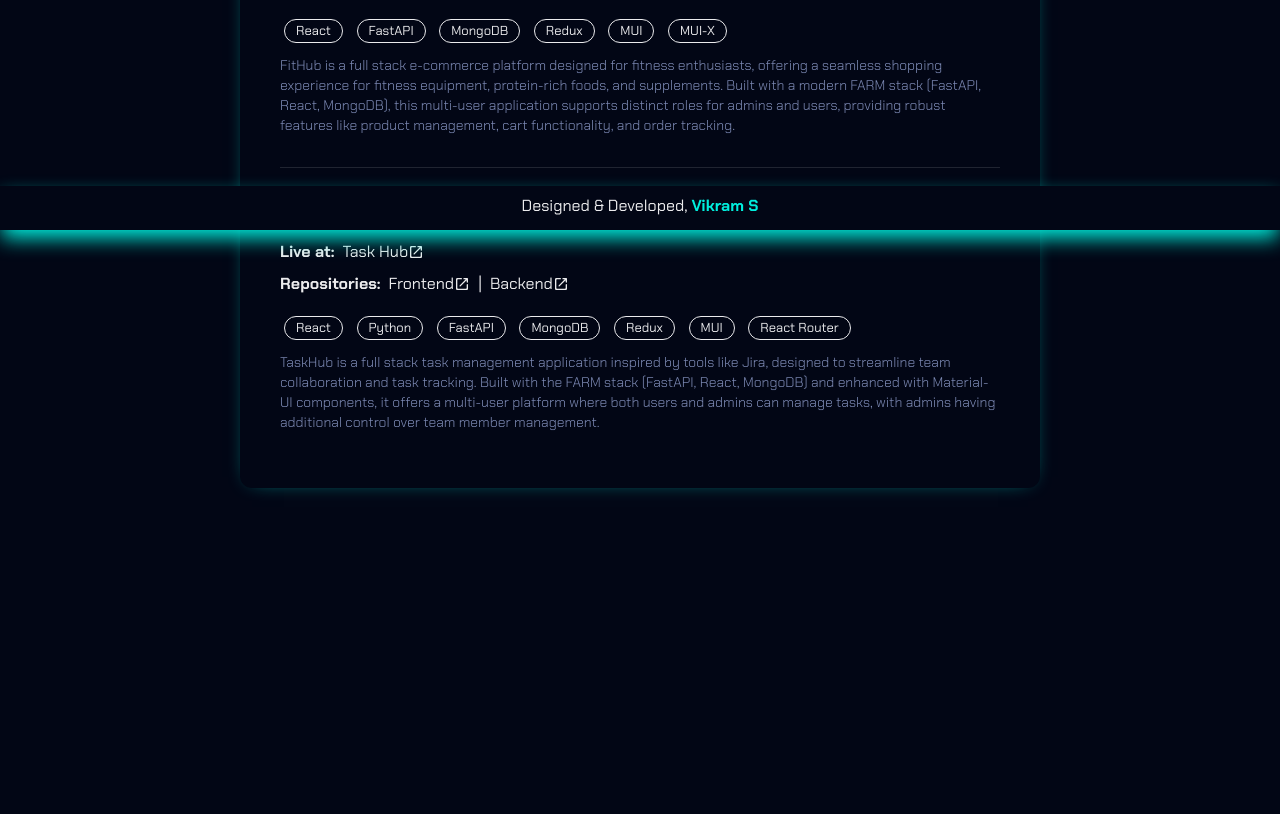
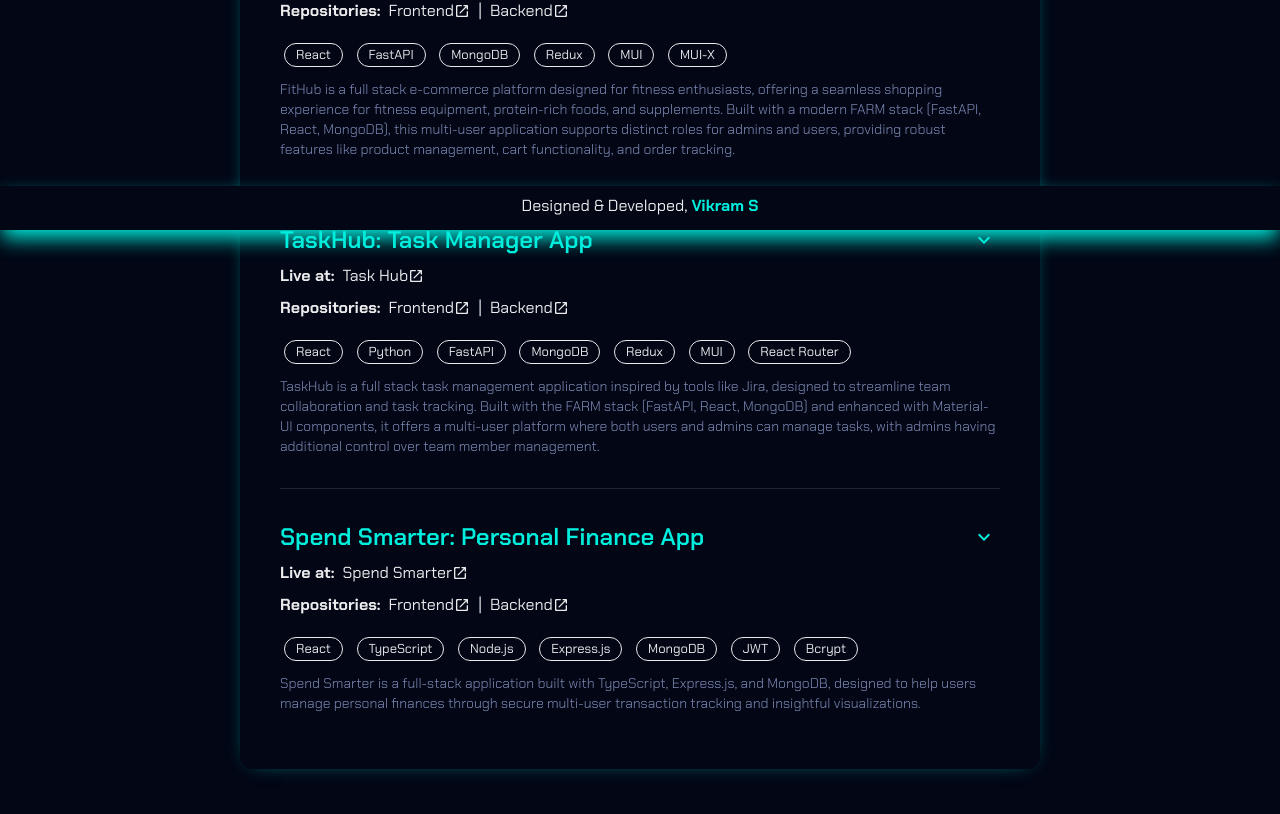
Before and after one commit to vikram1155/vikram-portfolio, a React (Vite) app: page /projects in a window 1280 px wide. Shown: the part 570-1384 px from the top of the page. Before the commit the page ends 1162 px from the top, so only its background shows below. Built offline with nearby package versions, Linux system fonts and the light colour scheme; a web font is replaced by a local one.

Commit message:
Updated with new project

```diff
--- a/src/components/Header.jsx
+++ b/src/components/Header.jsx
@@ -18,7 +18,7 @@
 import { Link, useLocation, useNavigate } from "react-router";
 import DarkModeOutlinedIcon from "@mui/icons-material/DarkModeOutlined";
 import LightModeOutlinedIcon from "@mui/icons-material/LightModeOutlined";
-import VikramS from "../assets/VikramS.pdf";
+import VikramS from "../assets/Vikram S.pdf";
 
 const listItems = [
   { title: "Home", to: "/" },
--- a/src/pages/Projects.jsx
+++ b/src/pages/Projects.jsx
@@ -13,7 +13,7 @@
 
 const projectData = [
   {
-    name: "FitHub [E-Commerce Platform]",
+    name: "FitHub | E-Commerce",
     description:
       "A full stack e-commerce platform for fitness enthusiasts, offering a seamless shopping experience with fitness equipment, protein-rich foods, and supplements.",
     features: [
@@ -26,7 +26,7 @@
     githubRepoUrl: "https://github.com/vikram1155/ecommerce-app",
   },
   {
-    name: "TaskHub",
+    name: "TaskHub | Task Manager",
     description:
       "A full stack task management application inspired by Jira, designed to enhance team collaboration and task tracking with a multi-user platform.",
     features: [
@@ -46,6 +46,20 @@
     ],
     liveSite: "https://taskhub-app.netlify.app/",
     githubRepoUrl: "https://github.com/vikram1155/task-manager",
+  },
+  {
+    name: "Spend Smarter | Finance",
+    description:
+      "A full-stack expense tracking app for managing personal finances, offering multi-user transaction tracking with insightful visualizations.",
+    features: [
+      "Secure multi-user authentication with JWT and bcrypt-hashed passwords.",
+      "CRUD operations for user profiles and credit/debit transactions with categorization.",
+      "Interactive graphs and tables for transaction analysis and spending insights.",
+      "Responsive UI for seamless expense tracking across devices.",
+    ],
+    techUsed: ["TypeScript", "Express.js", "MongoDB", "React", "JWT", "Bcrypt"],
+    liveSite: "https://spend-smarter.netlify.app",
+    githubRepoUrl: "https://github.com/vikram1155/Expense-Tracker",
   },
 ];
 
--- a/src/pages/SkillsSection.jsx
+++ b/src/pages/SkillsSection.jsx
@@ -12,6 +12,7 @@
   DiFirebase,
   DiDocker,
   DiGit,
+  DiNodejsSmall,
 } from "react-icons/di";
 import {
   SiMui,
@@ -19,6 +20,7 @@
   SiTypescript,
   SiFigma,
   SiRedux,
+  SiExpress,
 } from "react-icons/si";
 import { useAppTheme } from "../context/ThemeContext";
 import ComponentLayout from "../components/ComponentLayout";
@@ -38,6 +40,8 @@
     { name: "MongoDB", icon: <DiMongodb /> },
     { name: "Firebase", icon: <DiFirebase /> },
     { name: "Next.js", icon: <SiNextdotjs /> },
+    { name: "Node", icon: <DiNodejsSmall /> },
+    { name: "Express.js", icon: <SiExpress /> },
     { name: "TypeScript", icon: <SiTypescript /> },
     { name: "Docker", icon: <DiDocker /> },
     { name: "Figma", icon: <SiFigma /> },
--- a/src/screens/Projects.jsx
+++ b/src/screens/Projects.jsx
@@ -95,6 +95,7 @@
 
   const fitHubCollapseRef = useRef(null);
   const taskHubCollapseRef = useRef(null);
+  const expenseTrackerCollapseRef = useRef(null);
 
   const handleToggle = (index) => {
     setExpanded((prev) => ({
@@ -115,6 +116,15 @@
   useEffect(() => {
     if (expanded[1] && taskHubCollapseRef.current) {
       taskHubCollapseRef.current.scrollIntoView({
+        behavior: "smooth",
+        block: "start",
+      });
+    }
+  }, [expanded]);
+
+  useEffect(() => {
+    if (expanded[2] && expenseTrackerCollapseRef.current) {
+      expenseTrackerCollapseRef.current.scrollIntoView({
         behavior: "smooth",
         block: "start",
       });
@@ -150,7 +160,8 @@
           applications from scratch, highlighting my skills in front-end,
           backend, and database integration. I created these projects to
           demonstrate my eligibility as a versatile full stack developer using
-          the FARM stack (React, FastAPI, MongoDB) alongside Redux, TypeScript,
+          FARM stack (React, FastAPI, MongoDB) and MERN stack(MongoDB,
+          Express.js, React and Node.js) alongside Redux, TypeScript,
           JavaScript, Material-UI, and related technologies.
           <br />
           <br />
@@ -489,6 +500,151 @@
           </Box>
         </Collapse>
       </Box>
+
+      <Divider sx={{ my: 4 }} className="fade-in-text delay-4" />
+
+      {/* Expense Tracker */}
+      <Box className="fade-in-text delay-5">
+        <Box
+          sx={{
+            display: "flex",
+            alignItems: "center",
+            width: "100%",
+            justifyContent: "space-between",
+            mb: 1,
+          }}
+        >
+          <CustomTypography type="heading5h">
+            Spend Smarter: Personal Finance App
+          </CustomTypography>
+          <IconButton
+            onClick={() => handleToggle(2)}
+            sx={{
+              color: theme.palette.text.highlight,
+              p: 0.5,
+            }}
+          >
+            {expanded[2] ? <ExpandLessIcon /> : <ExpandMoreIcon />}
+          </IconButton>
+        </Box>
+        <ProjectLinks
+          label="Spend Smarter"
+          liveUrl="https://spend-smarter.netlify.app"
+          repoFrontend="https://github.com/vikram1155/expense-tracker"
+          repoBackend="https://github.com/vikram1155/expense-tracker-be"
+          techStack={[
+            "React",
+            "TypeScript",
+            "Node.js",
+            "Express.js",
+            "MongoDB",
+            "JWT",
+            "Bcrypt",
+          ]}
+          theme={theme}
+        />
+
+        <CustomTypography type="subText" sx={{ mb: 2 }}>
+          Spend Smarter is a full-stack application built with TypeScript,
+          Express.js, and MongoDB, designed to help users manage personal
+          finances through secure multi-user transaction tracking and insightful
+          visualizations.
+        </CustomTypography>
+
+        <Collapse in={expanded[2]} timeout="auto" unmountOnExit>
+          <Box ref={expenseTrackerCollapseRef} sx={{ pt: 1 }}>
+            {/* Detailed Description */}
+            <CustomTypography type="heading6h" sx={{ mb: "15px" }}>
+              Detailed Description
+            </CustomTypography>
+            <Box sx={{ mb: "20px", ml: { xs: "5px", sm: "20px" } }}>
+              <CustomTypography
+                type="body"
+                component="ul"
+                sx={{ paddingLeft: { xs: "5px", sm: "20px" } }}
+              >
+                <li>
+                  <CustomTypography type="listItem">
+                    <strong>Multi-User Authentication:</strong> Secure login
+                    system with JWT and bcrypt-hashed passwords for distinct
+                    user access.
+                  </CustomTypography>
+                </li>
+                <li>
+                  <CustomTypography type="listItem">
+                    <strong>Transaction Management:</strong> Users can create,
+                    update, and delete credit/debit transactions with fields for
+                    amount, category, date, and payment method (e.g., UPI,
+                    card).
+                  </CustomTypography>
+                </li>
+                <li>
+                  <CustomTypography type="listItem">
+                    <strong>Visualizations:</strong> Interactive graphs and
+                    tables display transaction trends and spending insights for
+                    informed financial decisions.
+                  </CustomTypography>
+                </li>
+                <li>
+                  <CustomTypography type="listItem">
+                    <strong>User Profile Management:</strong> Users can edit
+                    profiles (name, phone, DOB) and change passwords securely.
+                  </CustomTypography>
+                </li>
+                <li>
+                  <CustomTypography type="listItem">
+                    <strong>Responsive Design:</strong> Built with TypeScript
+                    and Material-UI for a seamless, mobile-friendly interface.
+                  </CustomTypography>
+                </li>
+              </CustomTypography>
+            </Box>
+
+            {/* Tech Stack Used */}
+            <CustomTypography type="heading6h" sx={{ mb: "15px" }}>
+              Tech Stack Used
+            </CustomTypography>
+            <CustomTypography
+              type="body"
+              component="ul"
+              sx={{ paddingLeft: "20px", mb: "20px" }}
+            >
+              <CustomTypography type="listItem">
+                <strong>Frontend:</strong> React with TypeScript and Material-UI
+                for a dynamic, type-safe, and responsive UI.
+              </CustomTypography>
+              <CustomTypography type="listItem">
+                <strong>Backend:</strong> Express.js with TypeScript for a
+                robust, scalable API handling authentication and transactions.
+              </CustomTypography>
+              <CustomTypography type="listItem">
+                <strong>Database:</strong> MongoDB for flexible storage of user
+                and transaction data.
+              </CustomTypography>
+              <CustomTypography type="listItem">
+                <strong>Security:</strong> JWT for token-based authentication
+                and Bcrypt for password hashing.
+              </CustomTypography>
+              <CustomTypography type="listItem">
+                <strong>Deployment:</strong> Frontend: Netlify | Backend: Render
+              </CustomTypography>
+            </CustomTypography>
+
+            {/* Conclusion */}
+            <CustomTypography type="heading6h" sx={{ mb: "15px" }}>
+              Conclusion
+            </CustomTypography>
+            <CustomTypography type="body" sx={{ fontSize: "14px" }}>
+              Spend Smarter demonstrates my ability to build a secure,
+              full-stack financial application using TypeScript, Express.js, and
+              MongoDB. With features like multi-user authentication, transaction
+              CRUD, and insightful visualizations, this project highlights my
+              skills in developing scalable, user-focused solutions for personal
+              finance management.
+            </CustomTypography>
+          </Box>
+        </Collapse>
+      </Box>
     </Box>
   );
 }
```
Also changed, not shown: 1 other file (tests, documents, lock files or other folders).
